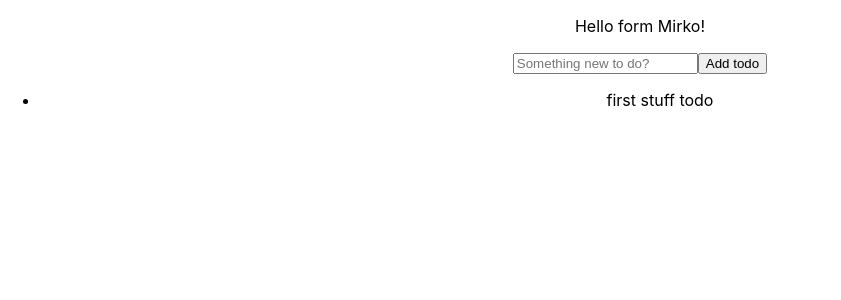
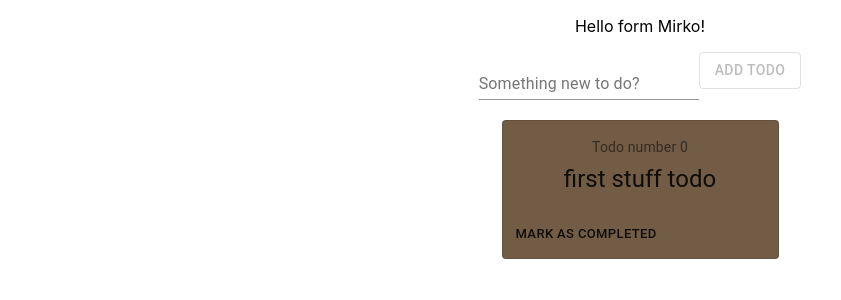
Before and after one commit to MirkoRaimo/my-first-react-todo, a React (Create React App) app: page / in a window 1280 px wide. Shown: the top 300 px of the page, without its empty margins (0-841 px from the left). Built offline with nearby package versions, Linux system fonts and the light colour scheme.

Commit message:
Applied some material design. Added Cards with rainbow colour

```diff
--- a/package.json
+++ b/package.json
@@ -3,6 +3,7 @@
   "version": "0.1.0",
   "private": true,
   "dependencies": {
+    "@material-ui/core": "^4.11.2",
     "@testing-library/jest-dom": "^5.11.9",
     "@testing-library/react": "^11.2.3",
     "@testing-library/user-event": "^12.6.0",
--- a/src/App.js
+++ b/src/App.js
@@ -1,4 +1,6 @@
+import { Button, Grid, TextField } from "@material-ui/core";
 import { useState } from "react";
+import { MaterialCard } from "./components/MaterialCard";
 import "./App.css";
 
 function App() {
@@ -9,7 +11,6 @@ function App() {
     event.preventDefault();
     setTodos([...todos, input])
     setInput('');
-
   }
 
   return (
@@ -19,20 +20,24 @@ function App() {
         <p>Hello form Mirko!</p>
         <form>
           <label>
-            <input type="text" placeholder={"Something new to do?"} value={input} onChange={event => setInput(event.target.value)}/>
+            <TextField label="Something new to do?" type="text" value={input} onChange={event => setInput(event.target.value)}/>
           </label>
-          <button type="submit" onClick={addTodo}>Add todo</button>
+          <Button type="submit" variant="outlined" color='primary' disabled={!input} onClick={addTodo}>Add todo</Button>
         </form>
       </>
 
       <>
         {/* List of todos */}
-        <ul>
-          {todos.map(todo => (
-            <li>{todo}</li>
-          ))}
-        </ul>
+        <Grid container spacing={3} justify="center">
+          <Grid item xs={12} ></Grid>
+          {todos.map((todo, index) => {
+            const rndColor = Math.floor(Math.random()*16777215).toString(16);
+            return <MaterialCard key={index} index={index} content={todo} rndColor={rndColor}/>
+          })}
+        </Grid>
+
       </>
+
     </div>
   );
 }
--- /dev/null
+++ b/src/components/MaterialCard.js
@@ -0,0 +1,48 @@
+import React, { useState } from 'react';
+import { makeStyles } from '@material-ui/core/styles';
+import Card from '@material-ui/core/Card';
+import CardActions from '@material-ui/core/CardActions';
+import CardContent from '@material-ui/core/CardContent';
+import Button from '@material-ui/core/Button';
+import Typography from '@material-ui/core/Typography';
+
+const useStyles = makeStyles({
+  root: {
+    minWidth: 275,
+    margin: '8px',
+  },
+  bullet: {
+    display: 'inline-block',
+    margin: '0 2px',
+    transform: 'scale(0.8)',
+  },
+  title: {
+    fontSize: 14,
+  },
+  pos: {
+    marginBottom: 12,
+  },
+});
+
+export function MaterialCard(props) {
+  const classes = useStyles();
+
+  const [isCompleted, setIsCompleted] = useState(false);
+  const rndColor =  props.rndColor;
+
+  return (
+    <Card className={classes.root} variant="outlined" style={{backgroundColor: `#${rndColor}`}}>
+      <CardContent>
+        <Typography className={classes.title} color="textSecondary" gutterBottom>
+          Todo number {props.index}
+        </Typography>
+        <Typography variant="h5" component="h2" style={isCompleted ? {textDecoration: 'line-through'} : null}>
+          {props.content}
+        </Typography>
+      </CardContent>
+      <CardActions>
+        <Button size="small" onClick={() => setIsCompleted(!isCompleted)}>Mark as completed</Button>
+      </CardActions>
+    </Card>
+  );
+}
```
Also changed, not shown: 2 other files (tests, documents, lock files or other folders).
